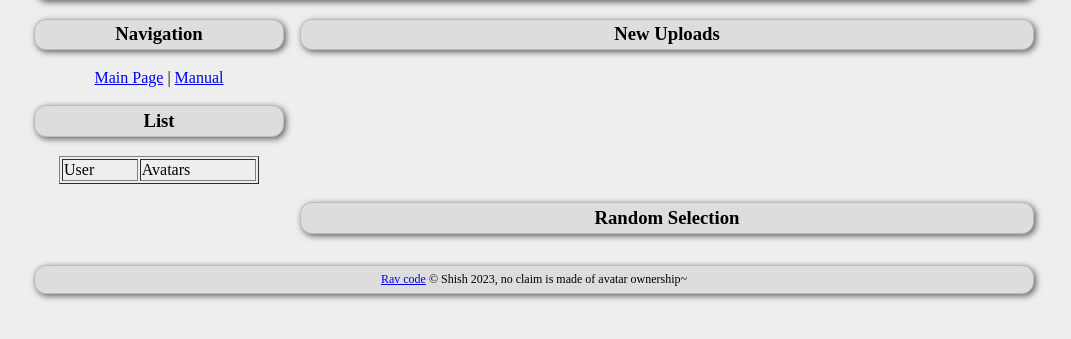
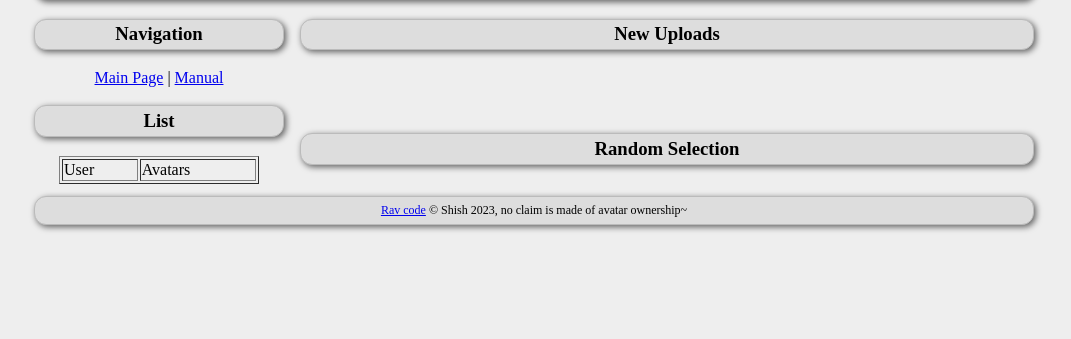
Before and after one commit to shish/rav, a Flask app: page /gallery in a window 1280 px wide. Shown: the part 60-399 px from the top of the page, without its empty margins (106-1177 px from the left). Run offline with Flask 3, Linux system fonts and the light colour scheme.

Commit message:
fix list alignment

```diff
--- a/rav2/static/style.css
+++ b/rav2/static/style.css
@@ -68,8 +68,7 @@ ARTICLE#gallery_list {
 	grid-template:
 		"navigation new" auto
 		"list       new" auto
-		".          new" auto
-		".          random" auto
+		"list       random" auto
 		/ 250px auto;
 }
 SECTION#list {grid-area: list;}
```
